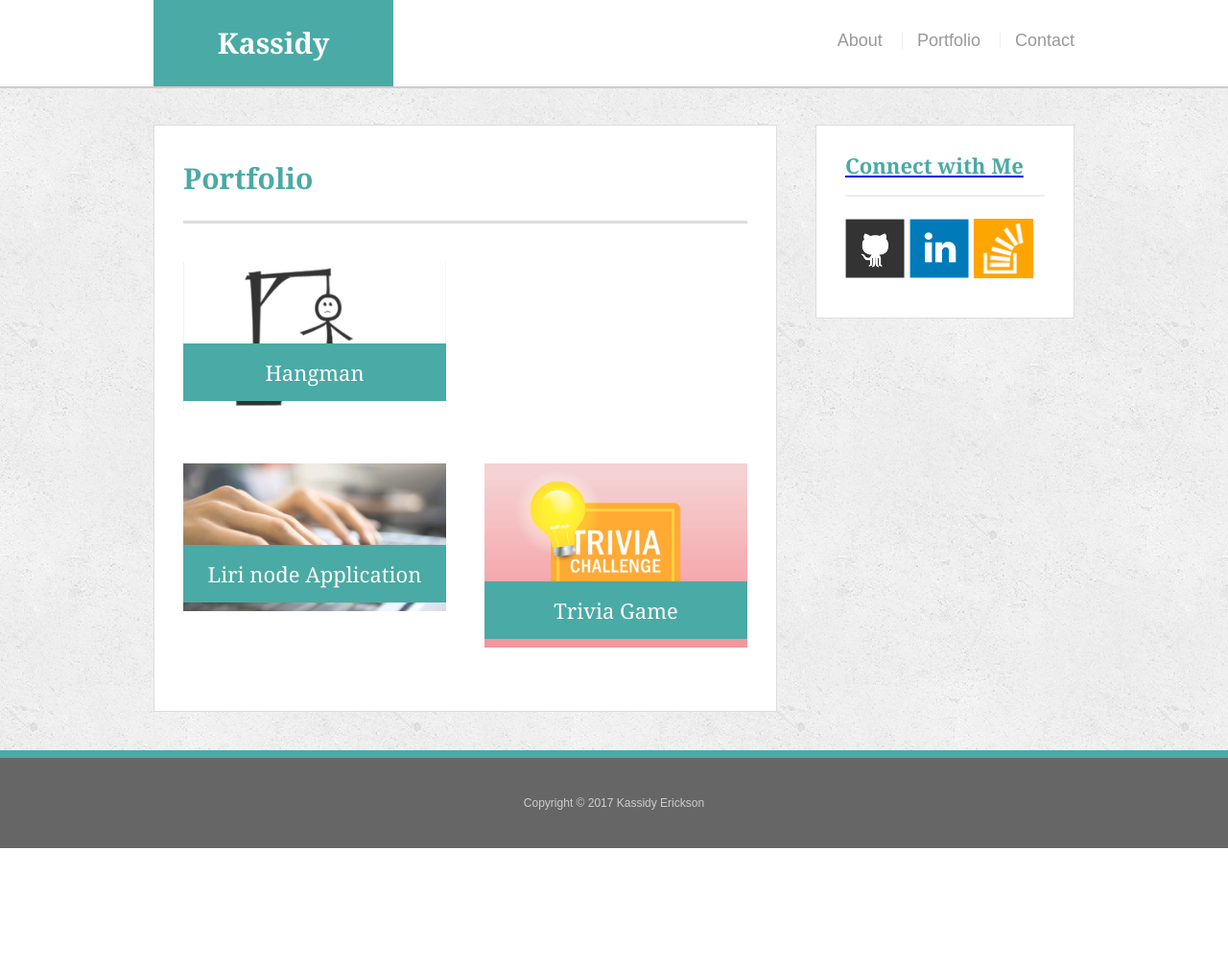
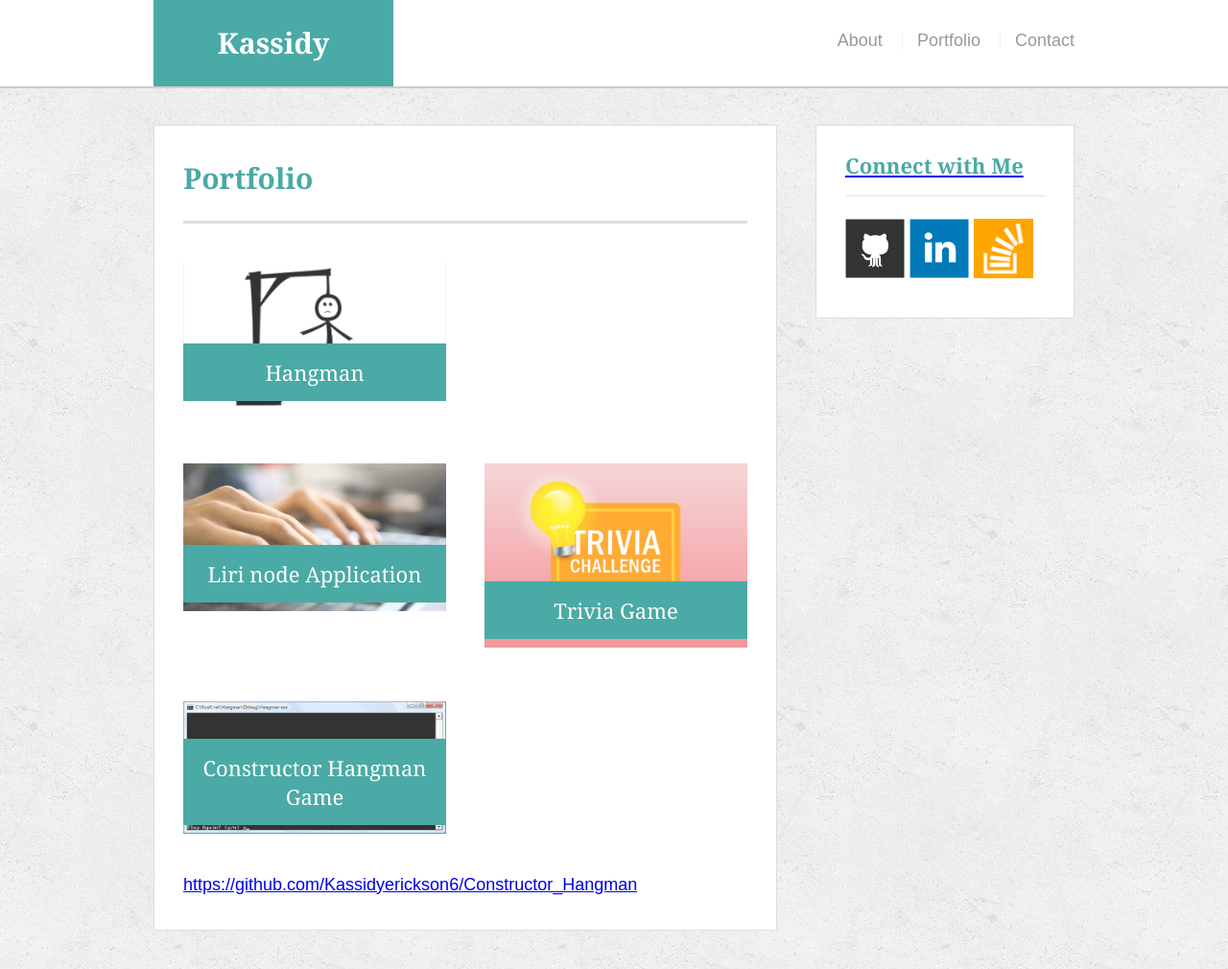
Before and after one commit to Kassidyerickson6/Portfolio, a plain HTML site: page portfolio.html in a window 1280 px wide. Shown: the top 1010 px of the page at 96% size. Before the commit the page ends 884 px from the top, so only its background shows below. Drawn offline with Linux system fonts and the light colour scheme.

Commit message:
added to portfolio

```diff
--- a/portfolio.html
+++ b/portfolio.html
@@ -46,6 +46,14 @@
         <h3>Trivia Game</h3>
       </div>
 
+       <div class="work">
+        <a href="https://github.com/Kassidyerickson6/Constructor_Hangman"><img src="assets/images/const_hangman.png" alt="Trivia Game">
+        <h3>Constructor Hangman Game</h3>
+      </div>
+
+
+      https://github.com/Kassidyerickson6/Constructor_Hangman
+
     </section>
 
     <section class="sidebar">
```
Also changed, not shown: assets/images/const_hangman.png (added).
